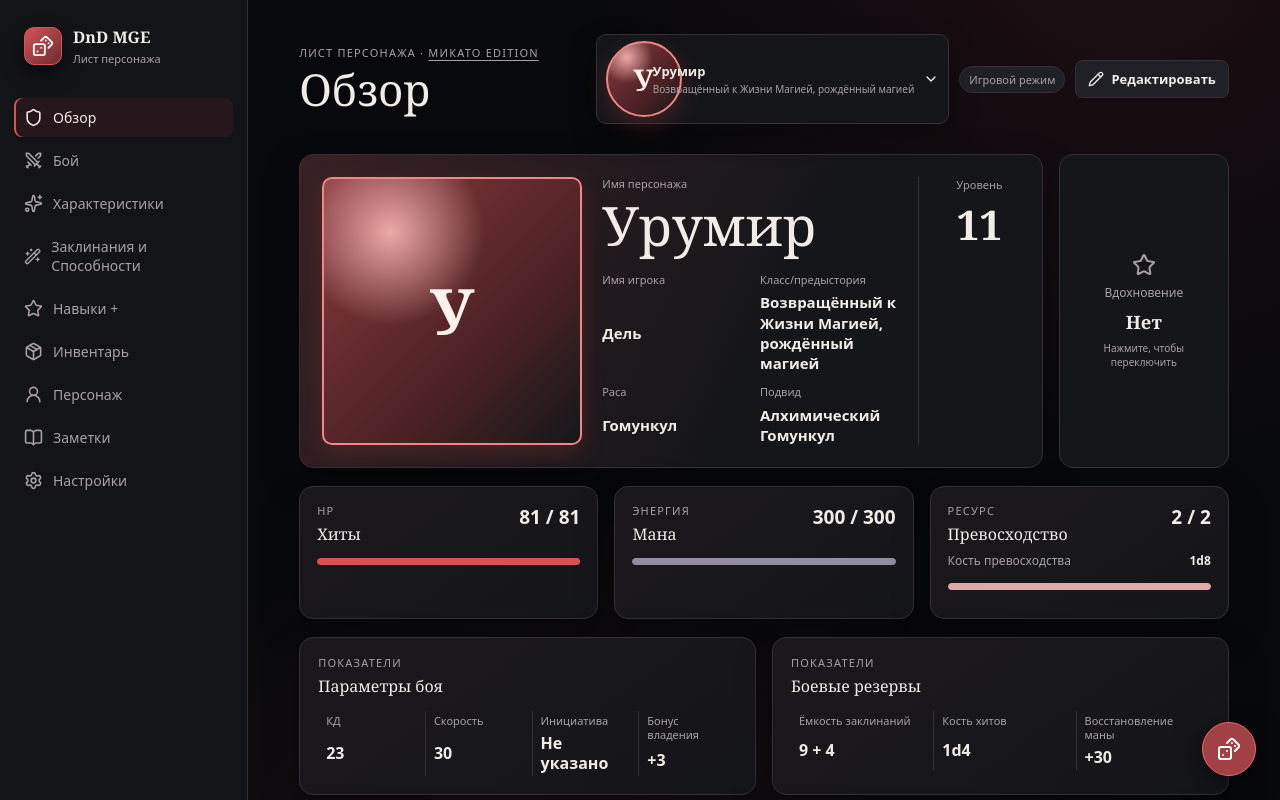
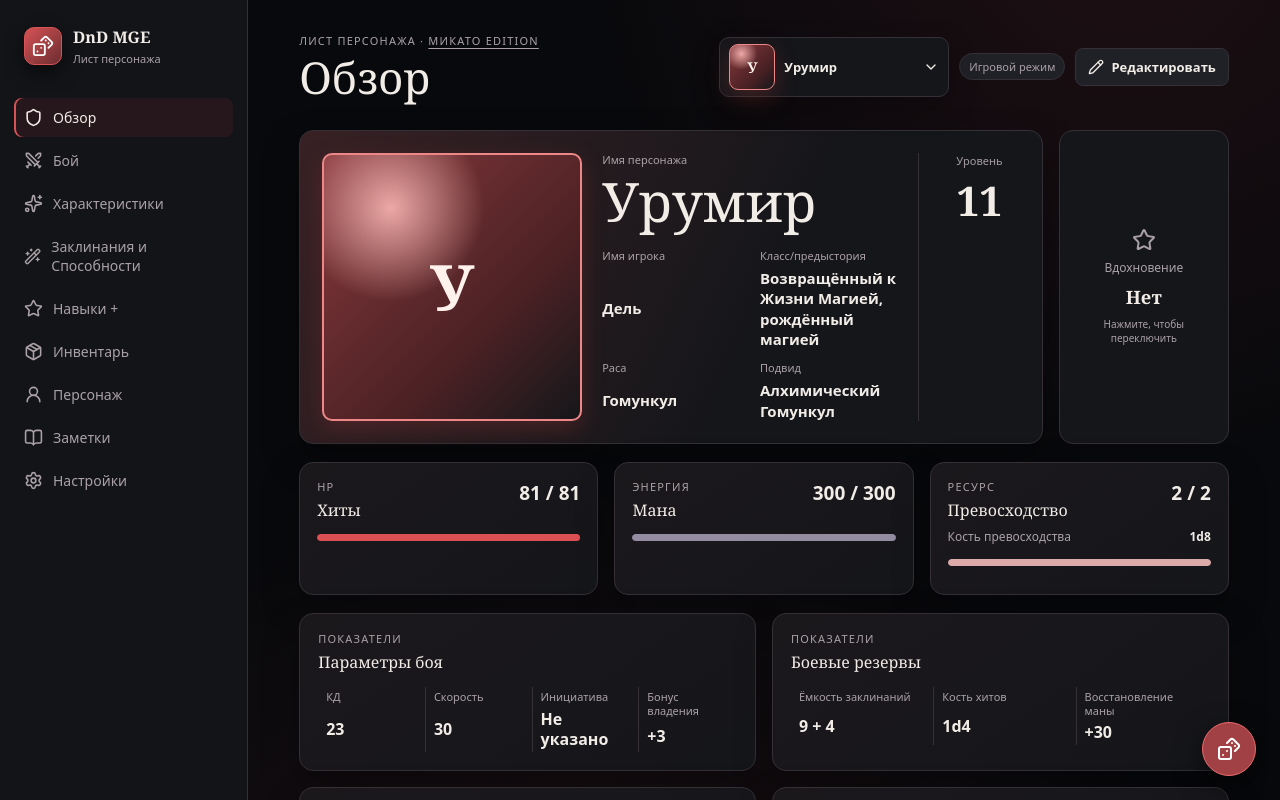
Before and after one commit to delniel/dnd-mikato-dashboard, a React (Vite) app: page / in a window 1280 px wide. Shown: the top 800 px of the page. Built offline with nearby package versions, Linux system fonts and the light colour scheme.

Commit message:
Fix character switcher layout and notices

```diff
--- a/src/App.tsx
+++ b/src/App.tsx
@@ -1,4 +1,4 @@
-import { useEffect, useMemo, useRef, useState, type ChangeEvent, type ReactNode } from 'react'
+import { useCallback, useEffect, useMemo, useRef, useState, type ChangeEvent, type ReactNode } from 'react'
 import { ArchiveRestore, ArrowLeft, ArrowRight, BookOpen, ChevronDown, Copy, Dices, Download, FileArchive, Heart, Moon, Package, Pencil, Plus, Save, Settings, Shield, Sparkles, Star, Sun, Swords, Trash2, Upload, UserRound, Users, WandSparkles, X, type LucideIcon } from 'lucide-react'
 import { createJsonBackup, createLibraryBackup, materializeImportedCharacter, parseJsonBackup, restoreLibraryBackup, type BackupScope, type PreparedBackupImport } from './backup'
 import { cloneImage, loadImage, loadImages, loadLibrary, removeImages, saveImage, saveImages, saveLibrary, type ImageRecord } from './db'
@@ -66,7 +66,16 @@ function App() {
   const [charactersOpen, setCharactersOpen] = useState(false)
   const [libraryBusy, setLibraryBusy] = useState(false)
   const [libraryNotice, setLibraryNotice] = useState('')
+  const libraryNoticeTimer = useRef<number | null>(null)
+  const showLibraryNotice = useCallback((message: string, duration = 0) => {
+    if (libraryNoticeTimer.current !== null) window.clearTimeout(libraryNoticeTimer.current)
+    libraryNoticeTimer.current = null
+    setLibraryNotice(message)
+    if (duration > 0) libraryNoticeTimer.current = window.setTimeout(() => { setLibraryNotice(''); libraryNoticeTimer.current = null }, duration)
+  }, [])
   const saved = useMemo(() => snapshot(state), [state])
+
+  useEffect(() => () => { if (libraryNoticeTimer.current !== null) window.clearTimeout(libraryNoticeTimer.current) }, [])
 
   useEffect(() => {
     loadLibrary()
@@ -88,8 +97,8 @@ function App() {
     if (!hydrated || !storageReady) return
     const next = syncActiveCharacter(librarySnapshot(), saved)
     replaceLibrary(next)
-    void saveLibrary(next).catch(() => setLibraryNotice('Не удалось сохранить библиотеку персонажей. Предыдущая копия не удалена.'))
-  }, [hydrated, replaceLibrary, saved, storageReady])
+    void saveLibrary(next).catch(() => showLibraryNotice('Не удалось сохранить библиотеку персонажей. Предыдущая копия не удалена.'))
+  }, [hydrated, replaceLibrary, saved, showLibraryNotice, storageReady])
 
   useEffect(() => {
     document.documentElement.dataset.theme = state.settings.themeMode
@@ -118,8 +127,8 @@ function App() {
       const character = characterForActivation(next, id)
       if (!character) return
       await saveLibrary(next)
-      replaceLibrary(next); setCharacter(character); state.setEditing(false); setLibraryNotice('Персонаж переключён.')
-    } catch { setLibraryNotice('Не удалось переключить персонажа: текущие данные оставлены открытыми.') }
+      replaceLibrary(next); setCharacter(character); state.setEditing(false); showLibraryNotice('Персонаж переключён.', 3200)
+    } catch { showLibraryNotice('Не удалось переключить персонажа: текущие данные оставлены открытыми.') }
     finally { setLibraryBusy(false) }
   }
 
@@ -134,8 +143,8 @@ function App() {
       await saveLibrary(next); replaceLibrary(next)
       const character = next.activeCharacterId ? characterForActivation(next, next.activeCharacterId) : null
       if (character) setCharacter(character)
-      setLibraryNotice(`Создан персонаж «${name}».`)
-    } catch { setLibraryNotice('Не удалось создать персонажа.') }
+      showLibraryNotice(`Создан персонаж «${name}».`)
+    } catch { showLibraryNotice('Не удалось создать персонажа.') }
     finally { setLibraryBusy(false) }
   }
 
@@ -150,8 +159,8 @@ function App() {
       const next = renameCharacter(persisted, id, name)
       await saveLibrary(next); replaceLibrary(next)
       if (next.activeCharacterId === id) { const data = characterForActivation(next, id); if (data) setCharacter(data) }
-      setLibraryNotice(`Персонаж переименован в «${name}».`)
-    } catch { setLibraryNotice('Не удалось переименовать персонажа.') }
+      showLibraryNotice(`Персонаж переименован в «${name}».`)
+    } catch { showLibraryNotice('Не удалось переименовать персонажа.') }
     finally { setLibraryBusy(false) }
   }
 
@@ -169,8 +178,8 @@ function App() {
       await saveLibrary(next); replaceLibrary(next)
       const data = next.activeCharacterId ? characterForActivation(next, next.activeCharacterId) : null
       if (data) setCharacter(data)
-      setLibraryNotice(`Создана независимая копия «${source.name}».`)
-    } catch { setLibraryNotice('Не удалось дублировать персонажа.') }
+      showLibraryNotice(`Создана независимая копия «${source.name}».`)
+    } catch { showLibraryNotice('Не удалось дублировать персонажа.') }
     finally { setLibraryBusy(false) }
   }
 
@@ -188,10 +197,10 @@ function App() {
       await saveLibrary(next); replaceLibrary(next)
       const data = next.activeCharacterId ? characterForActivation(next, next.activeCharacterId) : null
       if (data) setCharacter(data)
-      setLibraryNotice(`Персонаж «${source.name}» удалён.`)
+      showLibraryNotice(`Персонаж «${source.name}» удалён.`)
       const used = new Set(Object.values(next.characters).flatMap((character) => collectCharacterImageIds(character.data)))
-      void removeImages(removedIds.filter((imageId) => !used.has(imageId))).catch(() => setLibraryNotice(`Персонаж «${source.name}» удалён, но часть неиспользуемых изображений очистить не удалось.`))
-    } catch { setLibraryNotice('Не удалось удалить персонажа. Существующая библиотека сохранена.') }
+      void removeImages(removedIds.filter((imageId) => !used.has(imageId))).catch(() => showLibraryNotice(`Персонаж «${source.name}» удалён, но часть неиспользуемых изображений очистить не удалось.`))
+    } catch { showLibraryNotice('Не удалось удалить персонажа. Существующая библиотека сохранена.') }
     finally { setLibraryBusy(false) }
   }
 
@@ -340,8 +349,8 @@ function CharacterSwitcher({ library, busy, onSwitch, onManage, onCreate }: { li
     return () => { document.removeEventListener('pointerdown', closeOutside); document.removeEventListener('keydown', closeOnEscape) }
   }, [open])
   return <div className="character-switcher" ref={rootRef}>
-    <button ref={triggerRef} className="character-switcher-button" type="button" aria-haspopup="menu" aria-expanded={open} disabled={busy} onClick={() => setOpen(!open)}>{active ? <><Avatar imageId={active.data.profile.avatarId} name={active.name} className="switcher-avatar" /><span><strong>{active.name}</strong><small>{active.data.profile.classBackground || `Уровень ${active.data.level}`}</small></span></> : <><Users size={18} /><span><strong>Нет персонажа</strong><small>Создайте первого</small></span></>}<ChevronDown size={16} /></button>
-    {open && <div className="character-menu" role="menu">{library.characterOrder.map((id) => { const character = library.characters[id]; if (!character) return null; return <button type="button" role="menuitem" className={id === library.activeCharacterId ? 'active' : ''} key={id} onClick={() => { setOpen(false); void onSwitch(id) }}><Avatar imageId={character.data.profile.avatarId} name={character.name} className="menu-avatar" /><span><strong>{character.name}</strong><small>{character.data.profile.classBackground || `Уровень ${character.data.level}`} · HP {character.data.resources.hp.current}/{character.data.resources.hp.max}</small></span>{id === library.activeCharacterId && <b>Открыт</b>}</button> })}<div className="character-menu-actions"><button type="button" role="menuitem" onClick={() => { setOpen(false); onManage() }}><Users size={15} />Управление персонажами</button><button type="button" role="menuitem" onClick={() => { setOpen(false); void onCreate() }}><Plus size={15} />Создать персонажа</button></div></div>}
+    <button ref={triggerRef} className="character-switcher-button" type="button" aria-haspopup="menu" aria-expanded={open} disabled={busy} onClick={() => setOpen(!open)}>{active ? <><Avatar imageId={active.data.profile.avatarId} name={active.name} className="switcher-avatar" /><span><strong>{active.name}</strong></span></> : <><Users size={18} /><span><strong>Нет персонажа</strong></span></>}<ChevronDown size={16} /></button>
+    {open && <div className="character-menu" role="menu">{library.characterOrder.map((id) => { const character = library.characters[id]; if (!character) return null; return <button type="button" role="menuitem" className={id === library.activeCharacterId ? 'active' : ''} key={id} onClick={() => { setOpen(false); void onSwitch(id) }}><Avatar imageId={character.data.profile.avatarId} name={character.name} className="menu-avatar" /><span><strong>{character.name}</strong></span></button> })}<div className="character-menu-actions"><button type="button" role="menuitem" onClick={() => { setOpen(false); onManage() }}><Users size={15} />Управление персонажами</button><button type="button" role="menuitem" onClick={() => { setOpen(false); void onCreate() }}><Plus size={15} />Создать персонажа</button></div></div>}
   </div>
 }
 
--- a/src/index.css
+++ b/src/index.css
@@ -60,14 +60,14 @@ h3 { line-height: 1.2; }
 .top-actions { display: flex; align-items: center; gap: 10px; }
 .library-notice { margin: -18px 0 22px; }
 .character-switcher { position: relative; z-index: 12; }
-.character-switcher-button { display: grid; min-width: 230px; grid-template-columns: 38px minmax(0, 1fr) auto; gap: 9px; align-items: center; border: 1px solid var(--border); border-radius: 10px; background: var(--surface); color: var(--text); padding: 6px 9px; text-align: left; box-shadow: 0 10px 28px var(--shadow); }
+.character-switcher-button { display: grid; min-width: 230px; grid-template-columns: 46px minmax(0, 1fr) auto; gap: 9px; align-items: center; min-height: 58px; border: 1px solid var(--border); border-radius: 10px; background: var(--surface); color: var(--text); padding: 6px 9px; text-align: left; box-shadow: 0 10px 28px var(--shadow); }
 .character-switcher-button > span, .character-menu button > span { min-width: 0; }
 .character-switcher-button strong, .character-switcher-button small, .character-menu strong, .character-menu small { display: block; overflow: hidden; text-overflow: ellipsis; white-space: nowrap; }
 .character-switcher-button strong { font: 600 13px system-ui; }
 .character-switcher-button small { margin-top: 2px; color: var(--muted); font: 10px system-ui; }
-.switcher-avatar, .menu-avatar { width: 38px; height: 38px; border-width: 1px; border-radius: 9px; font-size: 15px; }
+.character-switcher-button .switcher-avatar, .character-menu .menu-avatar { width: 46px; height: 46px; border-width: 1px; border-radius: 9px; font-size: 15px; }
 .character-menu { position: absolute; top: calc(100% + 7px); right: 0; width: min(390px, calc(100vw - 30px)); max-height: min(70vh, 620px); overflow-x: hidden; overflow-y: auto; border: 1px solid var(--border); border-radius: 12px; background: color-mix(in srgb, var(--surface) 96%, transparent); box-shadow: 0 22px 55px #0009; scrollbar-color: var(--accent) var(--surface-2); scrollbar-width: thin; backdrop-filter: blur(18px); }
-.character-menu > button { display: grid; width: 100%; grid-template-columns: 38px minmax(0, 1fr) auto; gap: 10px; align-items: center; border: 0; border-bottom: 1px solid var(--border); background: transparent; color: var(--text); padding: 10px; text-align: left; }
+.character-menu > button { display: grid; width: 100%; min-height: 66px; grid-template-columns: 46px minmax(0, 1fr); gap: 10px; align-items: center; border: 0; border-bottom: 1px solid var(--border); background: transparent; color: var(--text); padding: 10px; text-align: left; }
 .character-menu > button:hover, .character-menu > button.active { background: var(--accent-soft); }
 .character-menu > button b { color: var(--accent-hover); font: 10px system-ui; }
 .character-menu strong { font: 600 12px system-ui; }
@@ -539,8 +539,8 @@ h3 { line-height: 1.2; }
   .topbar > div:first-child { min-width: 0; }
   .topbar h1 { overflow-wrap: anywhere; }
   .top-actions, .character-switcher { width: 100%; }
-  .character-switcher-button { width: 100%; min-width: 0; max-width: none; grid-template-columns: 32px minmax(0, 1fr) auto; }
-  .switcher-avatar { width: 32px; height: 32px; }
+  .character-switcher-button { width: 100%; min-width: 0; max-width: none; grid-template-columns: 38px minmax(0, 1fr) auto; min-height: 50px; }
+  .character-switcher-button .switcher-avatar { width: 38px; height: 38px; }
   .character-menu { position: fixed; top: 88px; right: 12px; left: 12px; width: auto; }
   .character-menu-actions { grid-template-columns: 1fr; }
   .experience .counter-steps-3 { grid-template-columns: repeat(3, 31px) minmax(42px, 1fr) repeat(3, 31px); gap: 3px; }
```
